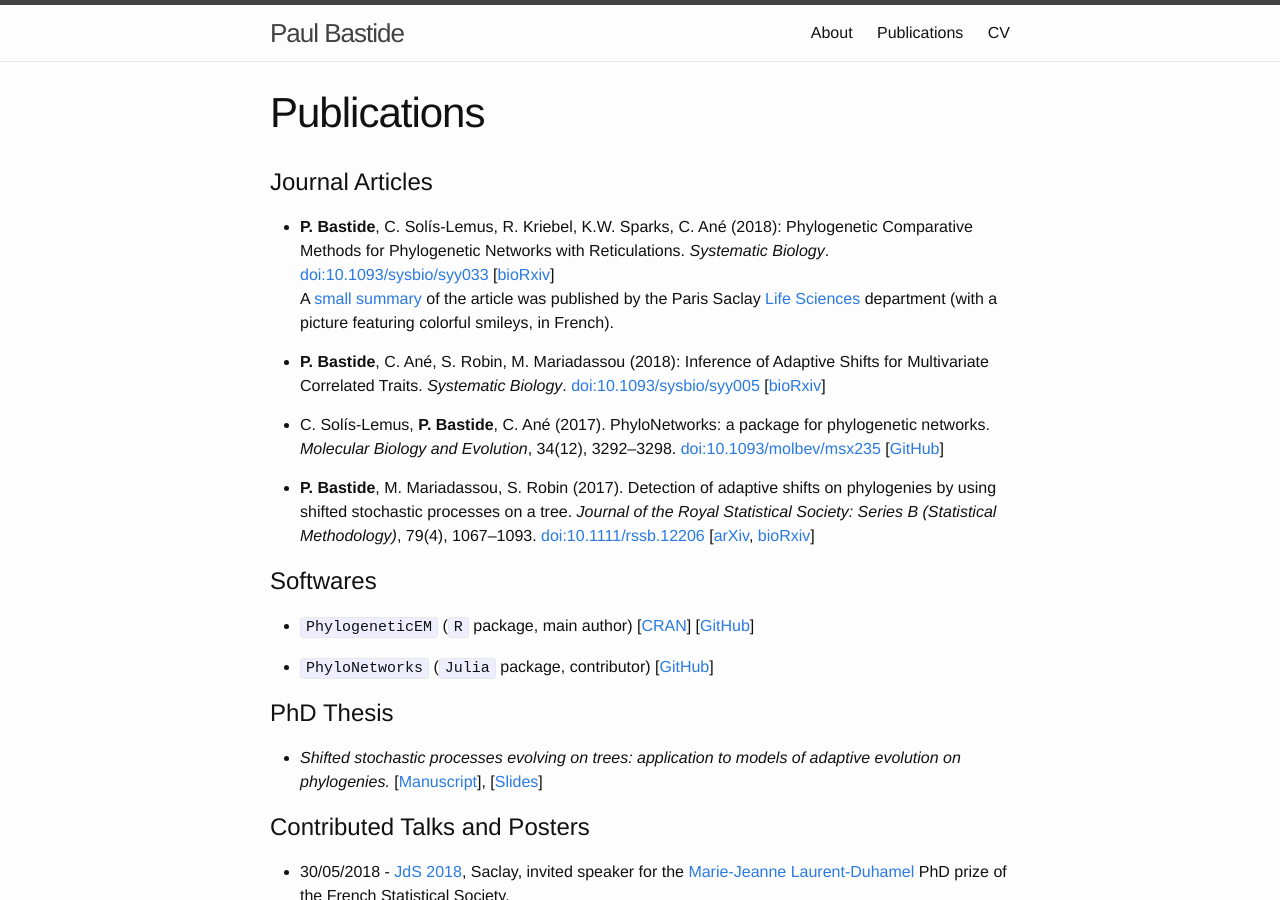
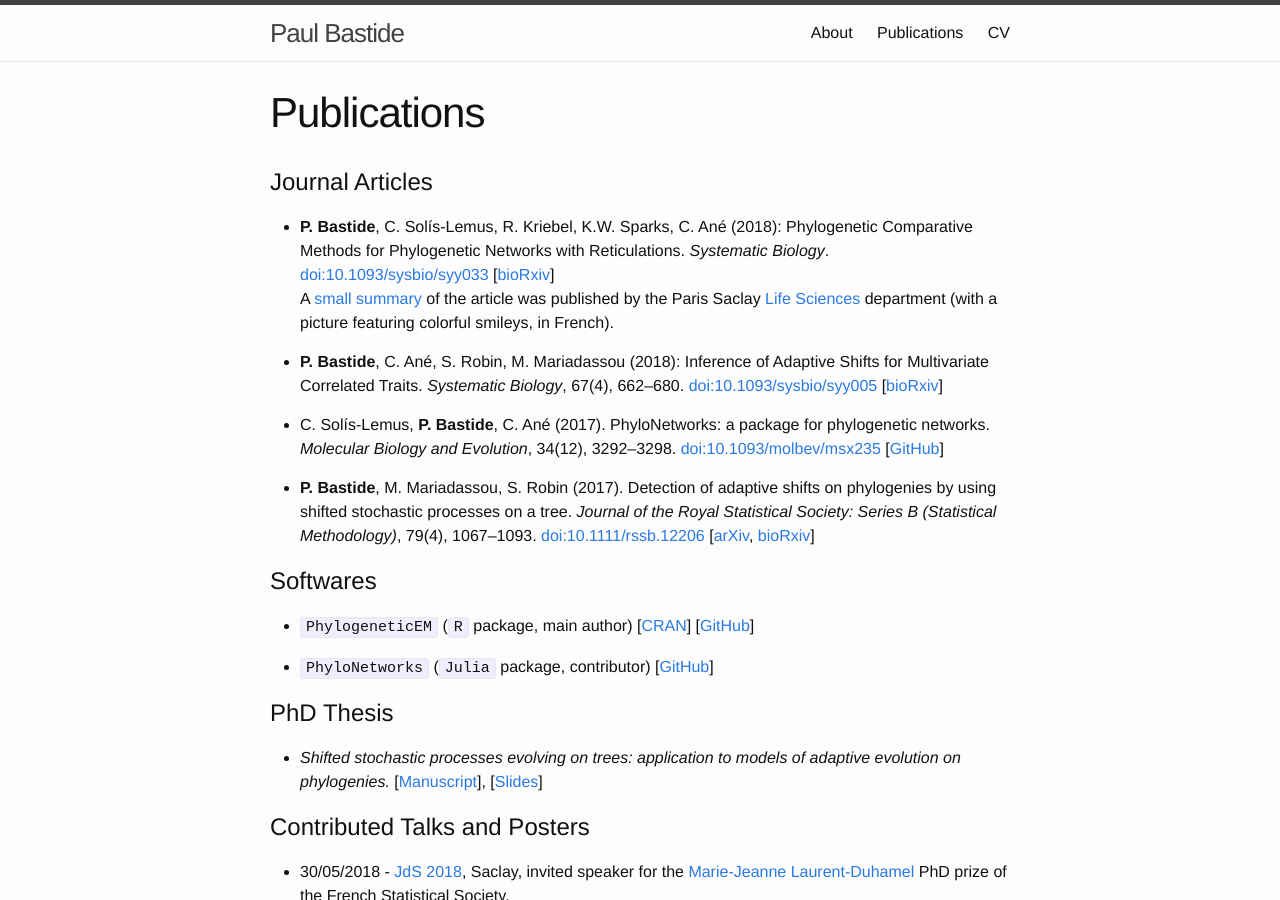
Before and after one commit to pbastide/pbastide.github.io, a Jekyll site: the page built from publi.md, in a window 1280 px wide and 900 px high. Built offline with Jekyll 4.4.1, drawn with Linux system fonts in a browser that asks for light colours.

Commit message:
Update multivariate references.

```diff
--- a/publi.md
+++ b/publi.md
@@ -9,7 +9,7 @@ weight: 3
 * **P. Bastide**, C. Solís-Lemus, R. Kriebel, K.W. Sparks, C. Ané (2018): Phylogenetic Comparative Methods for Phylogenetic Networks with Reticulations. *Systematic Biology*. [doi:10.1093/sysbio/syy033](https://academic.oup.com/sysbio/advance-article/doi/10.1093/sysbio/syy033/4985806?guestAccessKey=507189f8-9ff2-4e12-b17e-29c2a1b2e7ec) [[bioRxiv](https://doi.org/10.1101/194050)]
 A [small summary](https://www.scoop.it/t/life-sci-news-upsaclay?q=bastide) of the article was published by the Paris Saclay [Life Sciences](https://www.universite-paris-saclay.fr/en/research/department/life-sciences) department (with a picture featuring colorful smileys, in French).
 
-* **P. Bastide**, C. Ané, S. Robin, M. Mariadassou (2018): Inference of Adaptive Shifts for Multivariate Correlated Traits. *Systematic Biology*. [doi:10.1093/sysbio/syy005](https://academic.oup.com/sysbio/advance-article/doi/10.1093/sysbio/syy005/4827615?guestAccessKey=fba26a20-0579-4721-ad76-8e669489539a) [[bioRxiv](http://www.biorxiv.org/content/early/2017/06/05/146191)]
+* **P. Bastide**, C. Ané, S. Robin, M. Mariadassou (2018): Inference of Adaptive Shifts for Multivariate Correlated Traits. *Systematic Biology*, 67(4), 662–680. [doi:10.1093/sysbio/syy005](https://academic.oup.com/sysbio/advance-article/doi/10.1093/sysbio/syy005/4827615?guestAccessKey=fba26a20-0579-4721-ad76-8e669489539a) [[bioRxiv](http://www.biorxiv.org/content/early/2017/06/05/146191)]
 
 * C. Solís-Lemus, **P. Bastide**, C. Ané (2017). PhyloNetworks: a package for phylogenetic networks. *Molecular Biology and Evolution*, 34(12), 3292–3298. [doi:10.1093/molbev/msx235](https://academic.oup.com/mbe/article/doi/10.1093/molbev/msx235/4103410/PhyloNetworks-a-package-for-phylogenetic-networks?guestAccessKey=230afceb-df28-4160-832d-aa7c73f86369)  [[GitHub](https://github.com/crsl4/PhyloNetworks.jl)]
 
```
